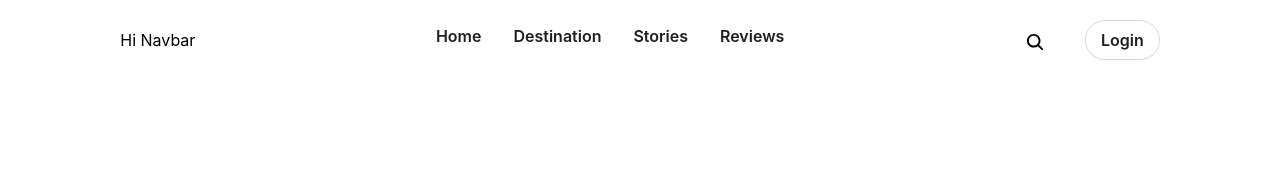
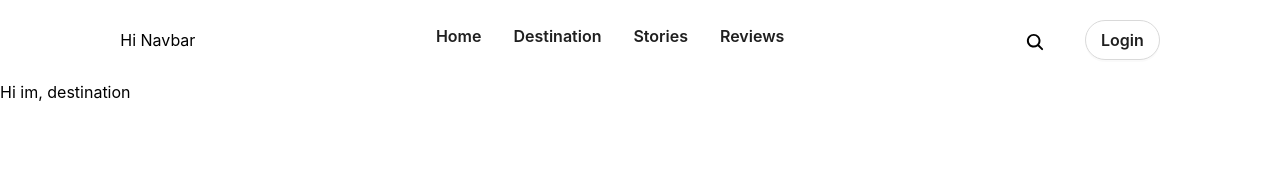
Before and after one commit to Iamvijay17/auth, a React (Create React App) app in the folder frontend/: page /destination in a window 1280 px wide. Shown: the top 170 px of the page. Built offline with nearby package versions, Linux system fonts and the light colour scheme.

Commit message:
route update

```diff
--- a/frontend/src/App.js
+++ b/frontend/src/App.js
@@ -4,6 +4,9 @@ import './App.css';
 import Navbar from './layouts/navbar';
 import heroBgVideo from './assets/hero/hero_bg_video.mp4';
 import Home from './pages/website/home';
+import Destination from './pages/website/destination';
+import Stories from './pages/website/stories';
+import Reviews from './pages/website/reviews';
 
 function App() {
   const location = useLocation();
@@ -30,9 +33,9 @@ function App() {
         <div className="relative z-10">
           <Routes>
             <Route path="/" element={<Home   />} />
-            {/* <Route path="/destination" element={<Destination />} />
+            <Route path="/destination" element={<Destination />} />
             <Route path="/stories" element={<Stories />} />
-            <Route path="/reviews" element={<Reviews />} /> */}
+            <Route path="/reviews" element={<Reviews />} />
           </Routes>
         </div>
       </div>
--- /dev/null
+++ b/frontend/src/pages/website/destination/index.js
@@ -0,0 +1,11 @@
+import React from 'react';
+
+const Destination = () => {
+  return (
+    <div>
+      Hi im, destination
+    </div>
+  );
+};
+
+export default Destination;
--- /dev/null
+++ b/frontend/src/pages/website/reviews/index.js
@@ -0,0 +1,11 @@
+import React from 'react';
+
+const Reviews = () => {
+  return (
+    <div>
+      Hi im, Reviews
+    </div>
+  );
+};
+
+export default Reviews;
--- /dev/null
+++ b/frontend/src/pages/website/stories/index.js
@@ -0,0 +1,11 @@
+import React from 'react';
+
+const Stories = () => {
+  return (
+    <div>
+      Hi im, Stories
+    </div>
+  );
+};
+
+export default Stories;
```
